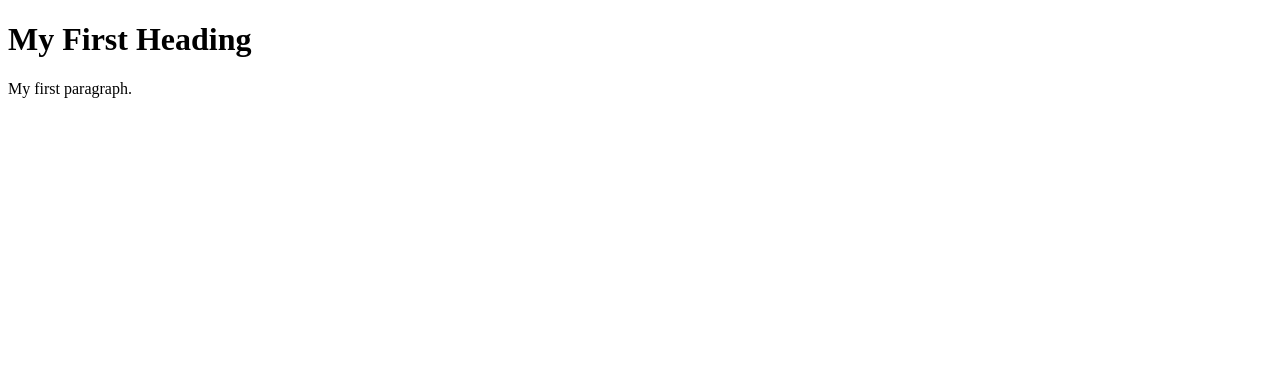
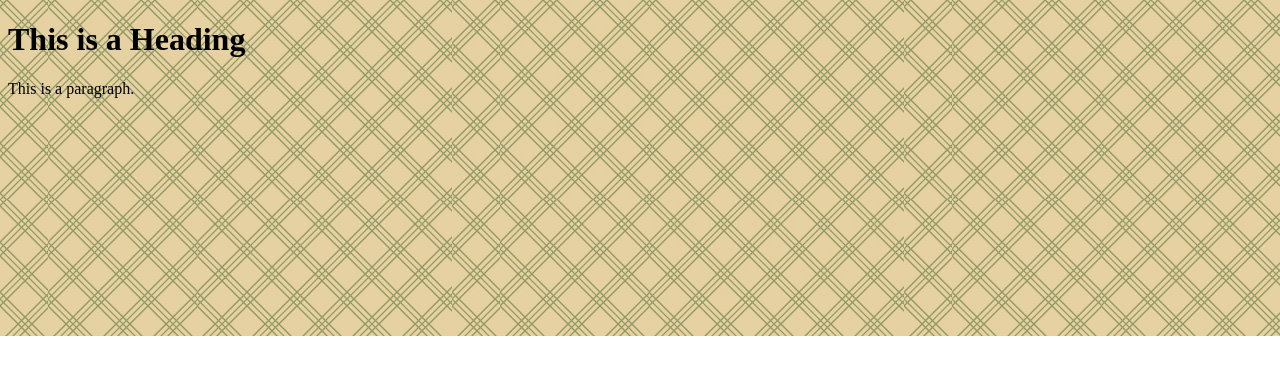
Before and after one commit to KenPowerClassroom/ixd-project-2024-HarryIMKnight, a plain HTML site: page index.html in a window 1280 px wide. Drawn offline with Linux system fonts and the light colour scheme.

Commit message:
Initial commit

```diff
--- a/index.html
+++ b/index.html
@@ -1,9 +1,13 @@
 <!DOCTYPE html>
 <html>
+<head>
+<title>Page Title</title>
+<link rel="stylesheet" href="style.css">
+</head>
 <body>
 
-<h1>My First Heading</h1>
-<p>My first paragraph.</p>
+<h1>This is a Heading</h1>
+<p>This is a paragraph.</p>
 
 </body>
 </html>
--- /dev/null
+++ b/style.css
@@ -0,0 +1,4 @@
+body {
+    background-image: url("ASSETS\\IMAGES\\background.jpg");
+    background-repeat: repeat-x;
+  }
```
Also changed, not shown: ASSETS/IMAGES/background.jpg (added).
